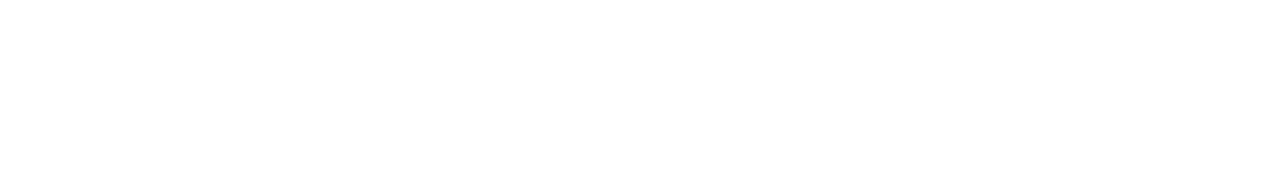
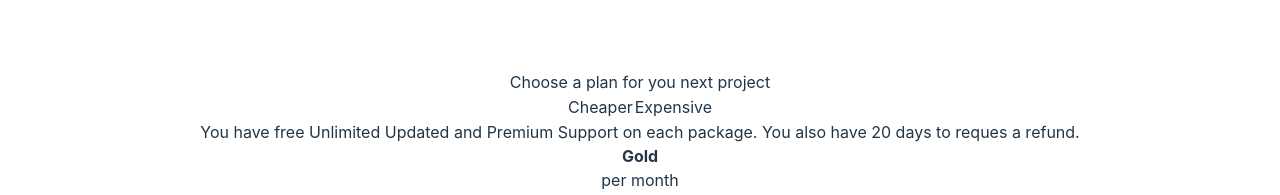
Before and after one commit to gerardojgarcia/objet_grafiks, a Vue app: page / in a window 1280 px wide. Shown: the part 4264-4459 px from the top of the page. Before the commit the page ends 4334 px from the top, so only its background shows below. Built offline with nearby package versions, Linux system fonts and the light colour scheme.

Commit message:
desktop updates: start plan section

```diff
--- a/src/App.vue
+++ b/src/App.vue
@@ -6,6 +6,7 @@
 <InfoUsers :cards="cards"/>
 <Analytics :items="items"/>
 <Writings/>
+<Plan/>
 </template>
 
 
@@ -26,7 +27,9 @@
   Analytics,
   AnalyticsCard,
   Writings,
-  WritingsCard
+  WritingsCard,
+  Plan,
+  PlanCard
   },
   data() {
             return {
@@ -112,6 +115,8 @@
 import AnalyticsCard from './components/AnalyticsCard.vue'
 import Writings from './components/Writings.vue'
 import WritingsCard from './components/WritingsCard.vue'
+import Plan from './components/Plan.vue'
+import PlanCard from './components/PlanCard.vue'
 
 
 
--- /dev/null
+++ b/src/components/Plan.vue
@@ -0,0 +1,80 @@
+<script>
+
+import PlanCard from './PlanCard.vue'
+
+
+
+
+    export default {
+        name: 'Plan',
+
+        props: {
+            name: String,
+            price: String,
+            storage: String,
+            limit: String,
+            tracking: String,
+        },
+
+        components: {
+            PlanCard,
+        }
+
+
+    }
+
+
+
+
+</script>
+
+
+<template>
+    <section class="plan">
+
+        <div class="plan-container">
+
+          <div class="plan-header">
+              <h5>Choose a plan for you next project</h5>
+                <button class="cheaper"> Cheaper</button>
+                <button class="expensive">Expensive</button>
+          </div>
+
+          <div class="plan-description">
+
+
+
+            <p>You have free Unlimited Updated and Premium Support on each package. You also have 20 days to reques a refund. </p>
+          </div>
+
+            <div class="plan-cards">
+
+
+                <div class="plan-card-container">
+
+
+                    <PlanCard/>
+
+
+
+                    </div>
+
+
+
+            </div>
+
+
+
+
+        </div>
+
+
+
+
+    </section>
+
+
+
+
+
+</template>
--- /dev/null
+++ b/src/components/PlanCard.vue
@@ -0,0 +1,65 @@
+<script>
+
+    export default {
+
+
+        name: 'PlanCard',
+
+
+
+        props: {
+            name: String,
+            price: String,
+            storage: String,
+            limit: String,
+            tracking: String,
+        },
+    }
+
+
+
+
+</script>
+
+
+<template>
+
+
+    <div class="plan-card">
+
+        <div class="plan-card-title">
+
+            <strong>Gold</strong>
+        </div>
+
+        <div class="plan-card-descr">
+
+            <div class="plan-card-price">
+
+
+                <p>{{price}}</p>
+                <p>per month</p>
+
+            </div>
+
+            <p class="plan-card-data">
+                <p>{{storage + ' File Storage'}} </p>
+
+
+
+            </p>
+
+
+
+        </div>
+
+
+
+    </div>
+
+
+
+
+
+
+</template>
--- a/src/components/WritingsCard.vue
+++ b/src/components/WritingsCard.vue
@@ -54,10 +54,7 @@
 
 }
 
-img {
-    z-index: 1;
 
-}
 
 
 
```
Also changed, not shown: src/style.css (line endings or trailing spaces).
